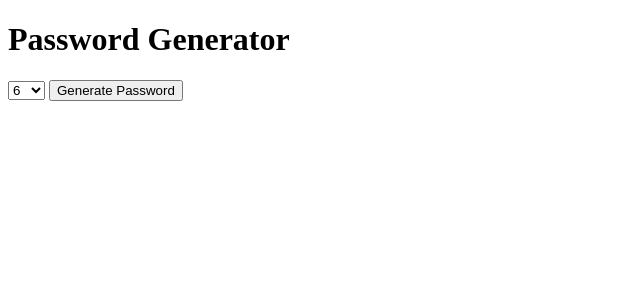
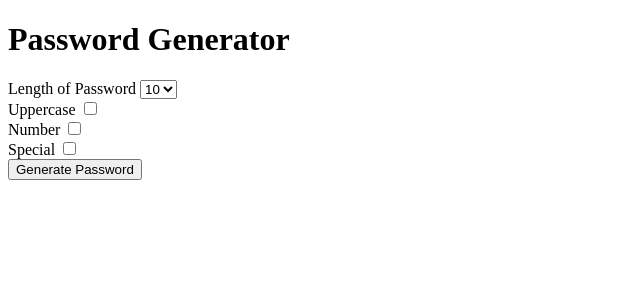
Before and after one commit to ragilhadi/django-password-generator, a Django app: page / in a window 1280 px wide. Shown: the top 300 px of the page, without its empty margins (0-640 px from the left). Run offline with Django 3.2, Linux system fonts and the light colour scheme.

Commit message:
Create Generator Program

```diff
--- a/generator/templates/generator/generate.html
+++ b/generator/templates/generator/generate.html
@@ -6,6 +6,6 @@
     <title>Generate Password</title>
   </head>
   <body>
-    Password
+    Password : {{ password }}
   </body>
 </html>
--- a/generator/templates/generator/home.html
+++ b/generator/templates/generator/home.html
@@ -8,12 +8,13 @@
   <body>
     <h1>Password Generator</h1>
     <form action="{% url 'password' %}">
+      <label for="length">Length of Password</label>
       <select name="length">
         <option value="6">6</option>
         <option value="7">7</option>
         <option value="8">8</option>
         <option value="9">9</option>
-        <option value="10">10</option>
+        <option value="10" selected="selceted">10</option>
         <option value="11">11</option>
         <option value="12">12</option>
         <option value="13">13</option>
@@ -21,6 +22,13 @@
         <option value="15">15</option>
         <option value="16">16</option>
       </select>
+      <br />
+      <label for="uppercase">Uppercase</label>
+      <input type="checkbox" name="uppercase" /> <br />
+      <label for="number">Number</label>
+      <input type="checkbox" name="number" /> <br />
+      <label for="special">Special</label>
+      <input type="checkbox" name="special" /> <br />
 
       <input type="submit" value="Generate Password" />
     </form>
--- a/generator/views.py
+++ b/generator/views.py
@@ -1,5 +1,6 @@
 from django.shortcuts import render
-
+import random
+import string
 # Create your views here.
 
 
@@ -8,4 +9,26 @@ def home(request):
 
 
 def generate(request):
-    return render(request, 'generator/generate.html')
+    passgenerate = ''
+    # list lowercase
+    lowerCase = string.ascii_lowercase
+    charachter = list(lowerCase)
+    # list uppercase
+    if request.GET.get('uppercase'):
+        upperCase = string.ascii_uppercase
+        charachter.extend(list(upperCase))
+
+    if request.GET.get('number'):
+        number = list('1234567890')
+        charachter.extend(list(number))
+
+    if request.GET.get('special'):
+        special = list('!&*#?+~')
+        charachter.extend(list(special))
+
+    length = int(request.GET.get('length'))
+
+    for x in range(length):
+        passgenerate += random.choice(charachter)
+
+    return render(request, 'generator/generate.html', {'password': passgenerate})
```
